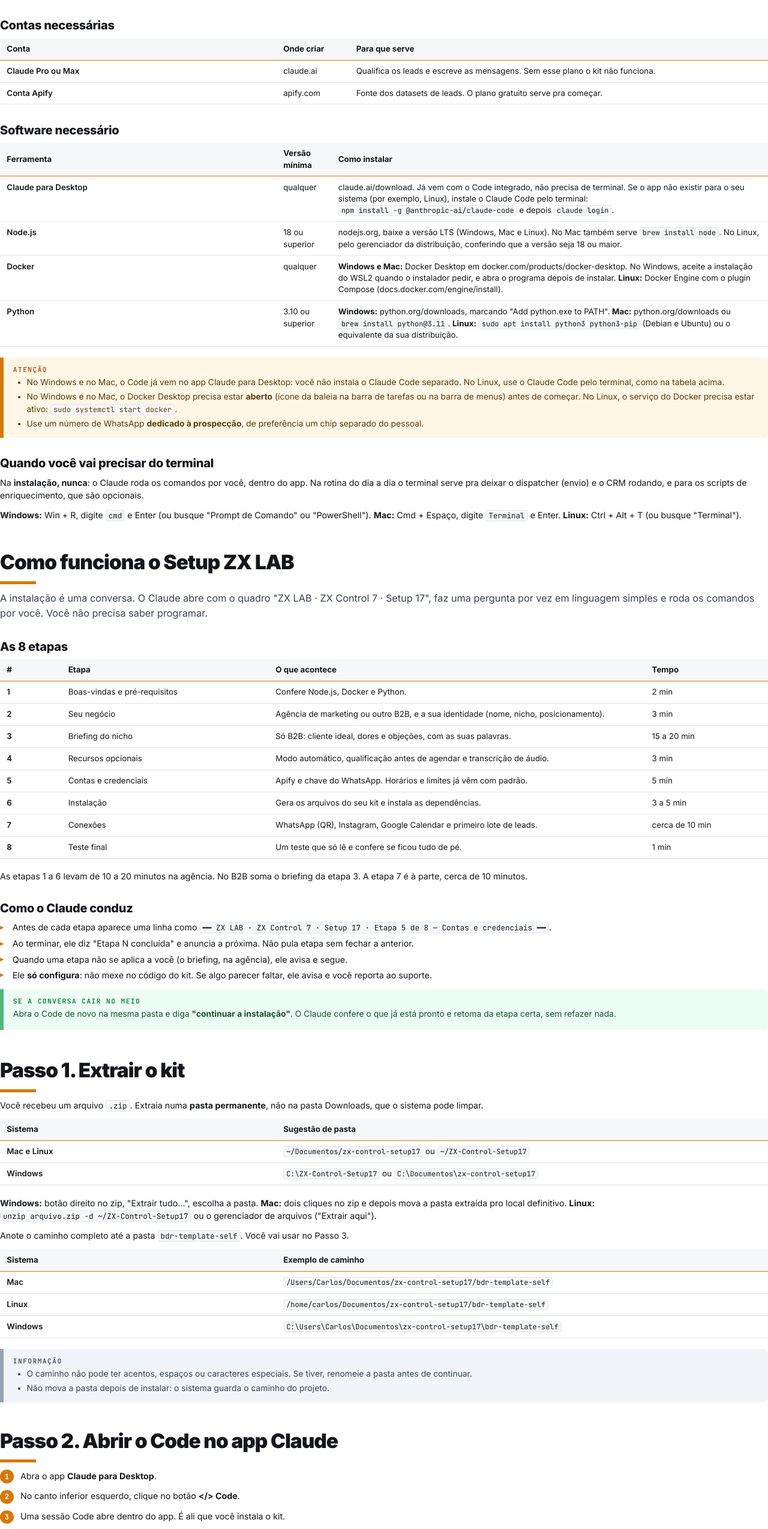
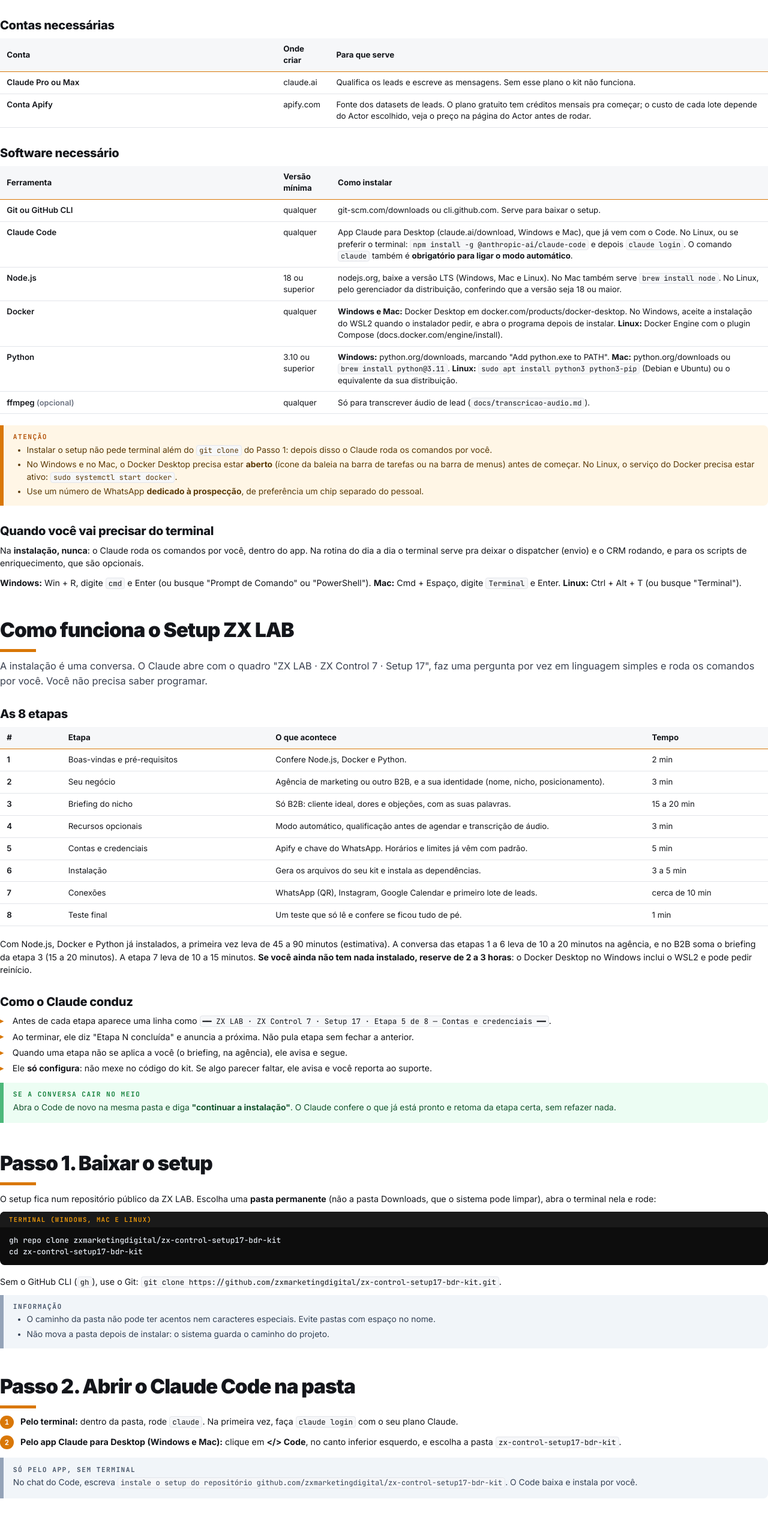
Before and after one commit to agalon-hash/zx-control-setup17-bdr-kit, a plain HTML site: page docs/pdf-fonte/manual-instalacao.html in a window 1280 px wide. Shown: the part 1300-3849 px from the top of the page at 60% size. Drawn offline with Linux system fonts and the light colour scheme.

Commit message:
Instalação por repositório: gh repo clone, CLAUDE.md versionado e como atualizar
Os setups do ZX Control são instalados clonando o repositório; o README ainda
mandava extrair um ZIP e colar o caminho local, e o .gitignore ignorava o
CLAUDE.md (o stub que dispara o roteiro), então quem clonava ficava sem ele.

- README (passos 1 a 3) e manual de instalação: gh repo clone
  zxmarketingdigital/zx-control-setup17-bdr-kit, abrir o claude na pasta e
  "instale esse setup". Alternativa só pelo app: "instale o setup do repositório
  github.com/zxmarketingdigital/zx-control-setup17-bdr-kit".
- CLAUDE.md agora é versionado: stub que importa .claude/contexto-local.md e
  manda seguir o INSTALACAO-GUIADA.md enquanto esse arquivo não existe. O wizard
  grava o contexto do aluno em .claude/contexto-local.md (fora do git), então o
  git pull nunca conflita com a instalação. Testado: o Claude Code carrega o
  conteúdo importado por @ nesta versão do CLI.
- smoke.mjs confere o contexto e o import no CLAUDE.md.
- .gitignore: setup/config.json (token da Apify em texto puro); pipeline/* com
  !pipeline/.gitkeep; CLAUDE.md sai da lista; entra .claude/contexto-local.md.
- Seção "Como atualizar" (git pull sem perder pipeline/, .env, skills e contexto).
- Pré-requisitos completos: Git ou gh, Claude Code CLI (obrigatório pro modo
  automático), ffmpeg (opcional, áudio), Docker no Windows/Mac/Linux e custo da
  Apify.
- Tempo realista: 45 a 90 minutos com tudo instalado, 2 a 3 horas do zero (Docker
  no Windows traz WSL2 e reinício). É estimativa; a medição vem do teste de
  instalação do zero.
- Manuais e PDFs regerados com o novo fluxo.

Closes #5

```diff
--- a/docs/pdf-fonte/manual-instalacao.html
+++ b/docs/pdf-fonte/manual-instalacao.html
@@ -38,21 +38,23 @@
   <table class="cols-fixed">
     <tr><th>Conta</th><th>Onde criar</th><th>Para que serve</th></tr>
     <tr><td>Claude Pro ou Max</td><td>claude.ai</td><td>Qualifica os leads e escreve as mensagens. Sem esse plano o kit não funciona.</td></tr>
-    <tr><td>Conta Apify</td><td>apify.com</td><td>Fonte dos datasets de leads. O plano gratuito serve pra começar.</td></tr>
+    <tr><td>Conta Apify</td><td>apify.com</td><td>Fonte dos datasets de leads. O plano gratuito tem créditos mensais pra começar; o custo de cada lote depende do Actor escolhido, veja o preço na página do Actor antes de rodar.</td></tr>
   </table>
 
   <h2>Software necessário</h2>
   <table class="cols-fixed">
     <tr><th>Ferramenta</th><th>Versão mínima</th><th>Como instalar</th></tr>
-    <tr><td>Claude para Desktop</td><td>qualquer</td><td>claude.ai/download. Já vem com o Code integrado, não precisa de terminal. Se o app não existir para o seu sistema (por exemplo, Linux), instale o Claude Code pelo terminal: <code>npm install -g @anthropic-ai/claude-code</code> e depois <code>claude login</code>.</td></tr>
+    <tr><td>Git ou GitHub CLI</td><td>qualquer</td><td>git-scm.com/downloads ou cli.github.com. Serve para baixar o setup.</td></tr>
+    <tr><td>Claude Code</td><td>qualquer</td><td>App Claude para Desktop (claude.ai/download, Windows e Mac), que já vem com o Code. No Linux, ou se preferir o terminal: <code>npm install -g @anthropic-ai/claude-code</code> e depois <code>claude login</code>. O comando <code>claude</code> também é <b>obrigatório para ligar o modo automático</b>.</td></tr>
     <tr><td>Node.js</td><td>18 ou superior</td><td>nodejs.org, baixe a versão LTS (Windows, Mac e Linux). No Mac também serve <code>brew install node</code>. No Linux, pelo gerenciador da distribuição, conferindo que a versão seja 18 ou maior.</td></tr>
     <tr><td>Docker</td><td>qualquer</td><td><b>Windows e Mac:</b> Docker Desktop em docker.com/products/docker-desktop. No Windows, aceite a instalação do WSL2 quando o instalador pedir, e abra o programa depois de instalar. <b>Linux:</b> Docker Engine com o plugin Compose (docs.docker.com/engine/install).</td></tr>
     <tr><td>Python</td><td>3.10 ou superior</td><td><b>Windows:</b> python.org/downloads, marcando "Add python.exe to PATH". <b>Mac:</b> python.org/downloads ou <code>brew install python@3.11</code>. <b>Linux:</b> <code>sudo apt install python3 python3-pip</code> (Debian e Ubuntu) ou o equivalente da sua distribuição.</td></tr>
+      <tr><td>ffmpeg <span class="small">(opcional)</span></td><td>qualquer</td><td>Só para transcrever áudio de lead (<code>docs/transcricao-audio.md</code>).</td></tr>
   </table>
 
   <div class="callout atencao"><span class="h">Atenção</span>
     <ul>
-      <li>No Windows e no Mac, o Code já vem no app Claude para Desktop: você não instala o Claude Code separado. No Linux, use o Claude Code pelo terminal, como na tabela acima.</li>
+      <li>Instalar o setup não pede terminal além do <code>git clone</code> do Passo 1: depois disso o Claude roda os comandos por você.</li>
       <li>No Windows e no Mac, o Docker Desktop precisa estar <b>aberto</b> (ícone da baleia na barra de tarefas ou na barra de menus) antes de começar. No Linux, o serviço do Docker precisa estar ativo: <code>sudo systemctl start docker</code>.</li>
       <li>Use um número de WhatsApp <b>dedicado à prospecção</b>, de preferência um chip separado do pessoal.</li>
     </ul>
@@ -80,7 +82,7 @@
     <tr><td>7</td><td>Conexões</td><td>WhatsApp (QR), Instagram, Google Calendar e primeiro lote de leads.</td><td>cerca de 10 min</td></tr>
     <tr><td>8</td><td>Teste final</td><td>Um teste que só lê e confere se ficou tudo de pé.</td><td>1 min</td></tr>
   </table>
-  <p>As etapas 1 a 6 levam de 10 a 20 minutos na agência. No B2B soma o briefing da etapa 3. A etapa 7 é à parte, cerca de 10 minutos.</p>
+  <p>Com Node.js, Docker e Python já instalados, a primeira vez leva de 45 a 90 minutos (estimativa). A conversa das etapas 1 a 6 leva de 10 a 20 minutos na agência, e no B2B soma o briefing da etapa 3 (15 a 20 minutos). A etapa 7 leva de 10 a 15 minutos. <b>Se você ainda não tem nada instalado, reserve de 2 a 3 horas</b>: o Docker Desktop no Windows inclui o WSL2 e pode pedir reinício.</p>
 
   <h2>Como o Claude conduz</h2>
   <ul class="b">
@@ -97,45 +99,32 @@
 
 <!-- ===================== PASSOS 1 a 3 ===================== -->
 <section class="sec">
-  <h1 class="t">Passo 1. Extrair o kit</h1>
-  <p>Você recebeu um arquivo <code>.zip</code>. Extraia numa <b>pasta permanente</b>, não na pasta Downloads, que o sistema pode limpar.</p>
-  <table class="cols-fixed">
-    <tr><th>Sistema</th><th>Sugestão de pasta</th></tr>
-    <tr><td>Mac e Linux</td><td><code>~/Documentos/zx-control-setup17</code> ou <code>~/ZX-Control-Setup17</code></td></tr>
-    <tr><td>Windows</td><td><code>C:\ZX-Control-Setup17</code> ou <code>C:\Documentos\zx-control-setup17</code></td></tr>
-  </table>
-  <p><b>Windows:</b> botão direito no zip, "Extrair tudo...", escolha a pasta. <b>Mac:</b> dois cliques no zip e depois mova a pasta extraída pro local definitivo. <b>Linux:</b> <code>unzip arquivo.zip -d ~/ZX-Control-Setup17</code> ou o gerenciador de arquivos ("Extrair aqui").</p>
-  <p>Anote o caminho completo até a pasta <code>bdr-template-self</code>. Você vai usar no Passo 3.</p>
-  <table class="cols-fixed">
-    <tr><th>Sistema</th><th>Exemplo de caminho</th></tr>
-    <tr><td>Mac</td><td><code>/Users/Carlos/Documentos/zx-control-setup17/bdr-template-self</code></td></tr>
-    <tr><td>Linux</td><td><code>/home/carlos/Documentos/zx-control-setup17/bdr-template-self</code></td></tr>
-    <tr><td>Windows</td><td><code>C:\Users\Carlos\Documentos\zx-control-setup17\bdr-template-self</code></td></tr>
-  </table>
+  <h1 class="t">Passo 1. Baixar o setup</h1>
+  <p>O setup fica num repositório público da ZX LAB. Escolha uma <b>pasta permanente</b> (não a pasta Downloads, que o sistema pode limpar), abra o terminal nela e rode:</p>
+  <div class="cmd"><div class="lab">Terminal (Windows, Mac e Linux)</div><pre>gh repo clone zxmarketingdigital/zx-control-setup17-bdr-kit
+cd zx-control-setup17-bdr-kit</pre></div>
+  <p>Sem o GitHub CLI (<code>gh</code>), use o Git: <code>git clone https://github.com/zxmarketingdigital/zx-control-setup17-bdr-kit.git</code>.</p>
   <div class="callout info"><span class="h">Informação</span>
     <ul>
-      <li>O caminho não pode ter acentos, espaços ou caracteres especiais. Se tiver, renomeie a pasta antes de continuar.</li>
+      <li>O caminho da pasta não pode ter acentos nem caracteres especiais. Evite pastas com espaço no nome.</li>
       <li>Não mova a pasta depois de instalar: o sistema guarda o caminho do projeto.</li>
     </ul>
   </div>
 
-  <h1 class="t" style="margin-top:12mm">Passo 2. Abrir o Code no app Claude</h1>
+  <h1 class="t" style="margin-top:12mm">Passo 2. Abrir o Claude Code na pasta</h1>
   <ol class="steps">
-    <li>Abra o app <b>Claude para Desktop</b>.</li>
-    <li>No canto inferior esquerdo, clique no botão <b>&lt;/&gt; Code</b>.</li>
-    <li>Uma sessão Code abre dentro do app. É ali que você instala o kit.</li>
+    <li><b>Pelo terminal:</b> dentro da pasta, rode <code>claude</code>. Na primeira vez, faça <code>claude login</code> com o seu plano Claude.</li>
+    <li><b>Pelo app Claude para Desktop (Windows e Mac):</b> clique em <b>&lt;/&gt; Code</b>, no canto inferior esquerdo, e escolha a pasta <code>zx-control-setup17-bdr-kit</code>.</li>
   </ol>
-  <div class="callout info"><span class="h">Informação</span>
-    <p>Você já está autenticado com o seu plano Claude: não precisa de login extra nem de terminal. Também não precisa navegar até a pasta do kit antes, porque o comando de instalação já informa o caminho.</p>
+  <div class="callout info"><span class="h">Só pelo app, sem terminal</span>
+    <p>No chat do Code, escreva <code>instale o setup do repositório github.com/zxmarketingdigital/zx-control-setup17-bdr-kit</code>. O Code baixa e instala por você.</p>
   </div>
 </section>
 
 <section class="sec">
   <h1 class="t">Passo 3. Dar a partida no Setup</h1>
-  <p>No chat do Code, cole o comando abaixo, trocando o caminho pelo local onde você extraiu o kit (anotado no Passo 1).</p>
-  <div class="cmd"><div class="lab">Mac</div><pre>instale esse setup através do repositório localizado em /Users/Carlos/Documentos/zx-control-setup17/bdr-template-self</pre></div>
-  <div class="cmd"><div class="lab">Linux</div><pre>instale esse setup através do repositório localizado em /home/carlos/Documentos/zx-control-setup17/bdr-template-self</pre></div>
-  <div class="cmd"><div class="lab">Windows</div><pre>instale esse setup através do repositório localizado em C:\Users\Carlos\Documentos\zx-control-setup17\bdr-template-self</pre></div>
+  <p>No chat do Code, escreva:</p>
+  <div class="cmd"><div class="lab">No chat do Code</div><pre>instale esse setup</pre></div>
   <p>O Claude abre com o quadro ZX LAB, mostra o mapa das 8 etapas e começa. As próximas páginas mostram o que ele pergunta em cada uma e o que você responde.</p>
 
   <div class="etapa"><span class="n">ETAPA 1 DE 8</span><h2>Boas-vindas e pré-requisitos</h2><span class="t">2 min</span></div>
@@ -216,7 +205,7 @@ python --version   <span class="c"># 3.10+ (no Mac e no Linux o comando costuma
   </ol>
   <table>
     <tr><th style="width:44%">Arquivo gerado</th><th>Para que serve</th></tr>
-    <tr><td><code>CLAUDE.md</code></td><td>Contexto do projeto com os seus dados. O Code lê na operação diária.</td></tr>
+    <tr><td><code>.claude/contexto-local.md</code></td><td>Contexto do projeto com os seus dados, importado pelo <code>CLAUDE.md</code>. Fica fora do git. O Code lê na operação diária.</td></tr>
     <tr><td><code>.claude/skills/bdr-{slug}/SKILL.md</code></td><td>Skill de prospecção configurada pro seu nicho.</td></tr>
     <tr><td><code>pipeline/followup-templates.json</code></td><td>Templates dos toques 2 a 6 (um jogo pro modo manual e outro pro automático).</td></tr>
     <tr><td><code>pipeline/icp-config.json</code></td><td>Tipo de negócio e categorias-alvo, usados no ranking do pool.</td></tr>
```
Also changed, not shown: CLAUDE.md (+15 -7 lines), INSTALACAO-GUIADA.md (+5 -3 lines), docs/operacao-diaria.md (+1 -1 lines), docs/pdf-fonte/manual-uso.html (+3 -0 lines), docs/troubleshooting.md (+2 -2 lines), setup/setup.js (+8 -7 lines), setup/smoke.mjs (+8 -4 lines), README.md, 5 other files.
